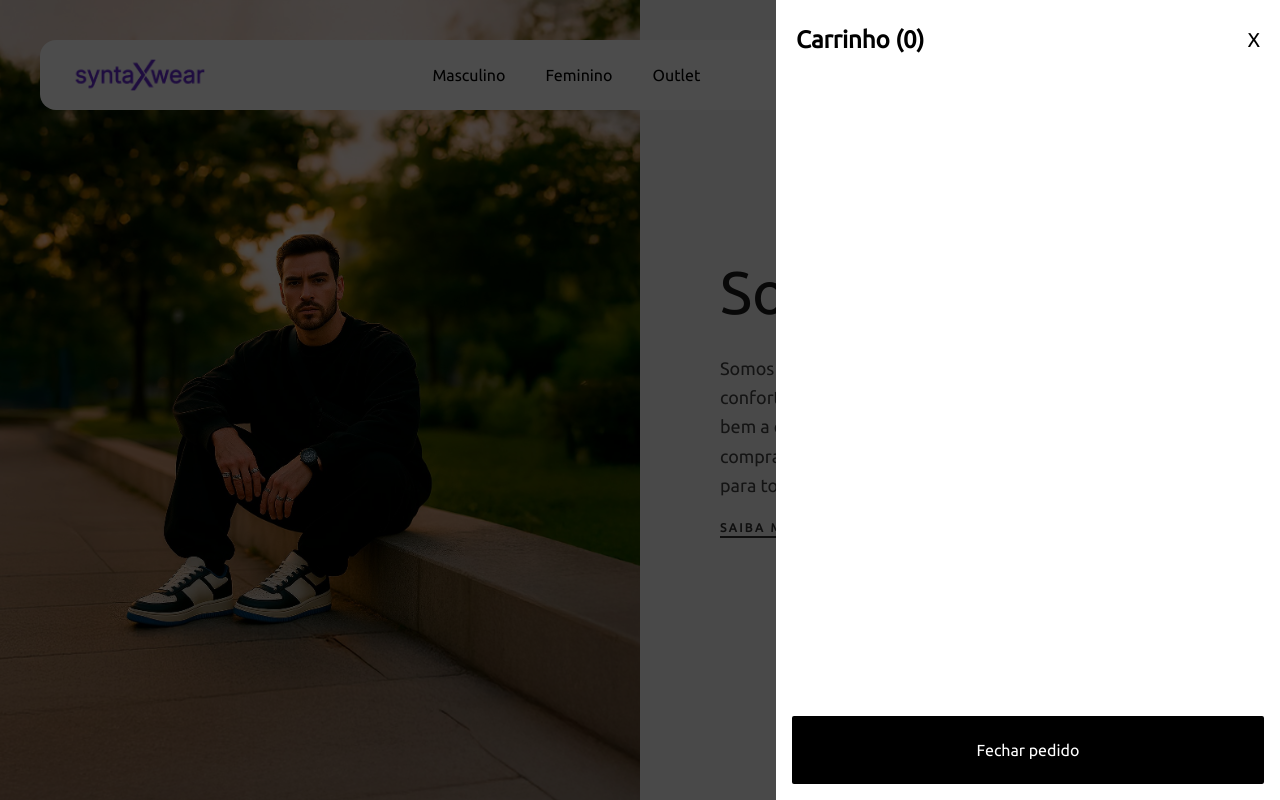
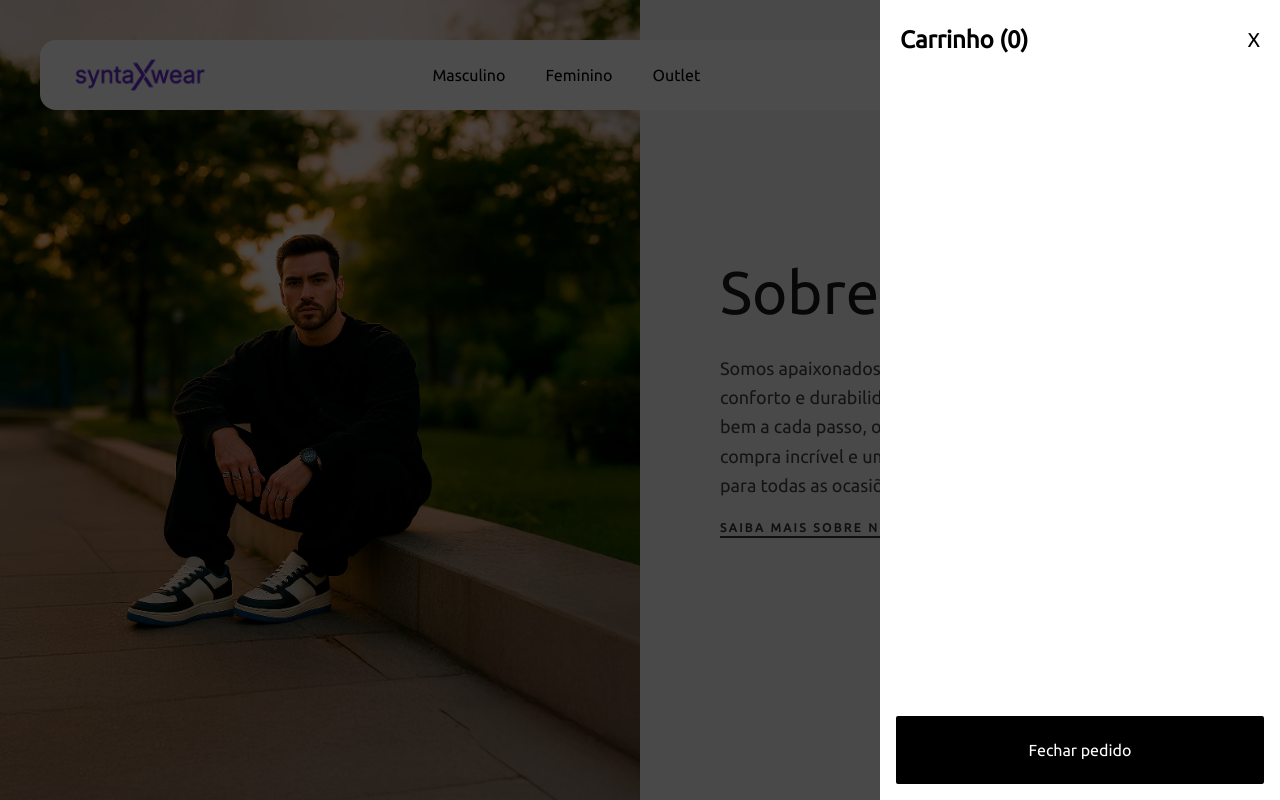
Before and after one commit to KhaledSilva/syntax-wear-app, a React (Vite) app: page /about in a window 1280 px wide. Both pictures are taken after a click on the button 1199 px from the left and 72 px from the top of the page. Shown: the top 800 px of the page. Built offline with nearby package versions, Linux system fonts and the light colour scheme.

Commit message:
feat: criados os componentes da drawer e do botão de carrinho

```diff
--- /dev/null
+++ b/src/components/CartButton/index.tsx
@@ -0,0 +1,22 @@
+import IconCart from "@/assets/images/icon-cart.png";
+import { useContext } from "react";
+import { CartContext } from "../../contexts/CartContext";
+
+interface CartButtonProps {
+  onClick?: () => void;
+}
+
+export const CartButton = ({ onClick }: CartButtonProps) => {
+  const { cart } = useContext(CartContext);
+
+  return (
+    <button className="relative cursor-pointer flex items-center" onClick={onClick}>
+      <img src={IconCart} alt="Ícone carrinho de compras" />
+      {cart.length > 0 && (
+        <span className="absolute -top-2 -right-2 bg-error text-white rounded-full w-5 h-5 flex items-center justify-center text-xs">
+          {cart.length}
+        </span>
+      )}
+    </button>
+  );
+};
--- /dev/null
+++ b/src/components/CartDrawer/index.tsx
@@ -0,0 +1,85 @@
+import { useContext } from "react";
+import { CartContext } from "../../contexts/CartContext";
+import { formatCurrency } from "../../utils/format-currency";
+
+interface CartDrawerProps {
+  isOpen: boolean;
+  onClose: () => void;
+}
+
+export const CartDrawer = ({ isOpen, onClose }: CartDrawerProps) => {
+  const { cart, removeFromCart, incrementInCart, decrementInCart } =
+    useContext(CartContext);
+
+  return (
+    <>
+      <div className={`${isOpen ?"bg-black/70 visible" : "bg-transparent invisible"} text-black fixed inset-0 z-50 transition-all duration-600 ease-in-out`} onClick={onClose}>
+        <div
+          className={`${isOpen ? "translate-x-0" : "translate-x-full"} absolute top-0 right-0 bottom-0 bg-white pt-6 transition-all duration-600 ease-in-out w-75 md:w-100`}
+          onClick={(e) => e.stopPropagation()}
+        >
+          <header className="flex items-center justify-between px-5">
+            <p className="text-2xl font-bold">Carrinho ({cart.length})</p>
+            <button className="text-xl cursor-pointer" onClick={onClose}>
+              X
+            </button>
+          </header>
+
+          <ul className="p-4 overflow-y-auto scrollbar-hide h-[calc(100%_-_140px)] flex flex-col gap-3">
+            {cart.map((product) => (
+              <li key={product.id} className="flex flex-col gap-1 px-6">
+                <button
+                  className="self-end text-xs cursor-pointer"
+                  onClick={() => removeFromCart(product.id)}
+                >
+                  X
+                </button>
+
+                <div className="flex gap-4">
+                  <img
+                    src={product.image}
+                    alt={product.name}
+                    className="w-16 h-16"
+                  />
+
+                  <div className="flex flex-col items-start">
+                    <p className="mb-1 text-sm">{product.name}</p>
+                    <p className="mb-1 text-sm">
+                      Quantidade: {product.quantity}
+                    </p>
+
+                    <p className="mb-3.5">
+                      <span>{formatCurrency(product.price)}</span> à vista
+                    </p>
+
+                    <div className="border flex gap-6 py-1 px-3">
+                      <button
+                        className="cursor-pointer"
+                        onClick={() => decrementInCart(product)}
+                      >
+                        -
+                      </button>
+                      <p>{product.quantity}</p>
+                      <button
+                        className="cursor-pointer"
+                        onClick={() => incrementInCart(product)}
+                      >
+                        +
+                      </button>
+                    </div>
+                  </div>
+                </div>
+              </li>
+            ))}
+          </ul>
+
+          <footer className="absolute bottom-0 w-full h-[100px] p-4">
+            <button className="w-full h-full bg-black text-white rounded-xs cursor-pointer hover:bg-gray-800">
+              Fechar pedido
+            </button>
+          </footer>
+        </div>
+      </div>
+    </>
+  );
+};
--- a/src/components/Header/index.tsx
+++ b/src/components/Header/index.tsx
@@ -1,8 +1,10 @@
 import Logo from "@/assets/images/logo.png";
 import IconUser from "@/assets/images/icon-user.png";
 import { Link } from "@tanstack/react-router";
-import { ShoppingCart } from "../ShoppingCart";
 import { MenuMobile } from "../MenuMobile";
+import { CartButton } from "../CartButton";
+import { CartDrawer } from "../CartDrawer";
+import { useState } from "react";
 
 export interface NavLink {
   name: string;
@@ -16,6 +18,9 @@
 ];
 
 export const Header = () => {
+
+  const [cartIsOpen, setCartIsOpen] = useState<boolean>(false)
+
   return (
     <div className="relative">
       <header className="fixed top-5 left-0 right-0 z-10 mx-10">
@@ -51,12 +56,14 @@
                 </Link>
               </li>
               <li>
-                <ShoppingCart />
+                <CartButton onClick={() => setCartIsOpen(true)} />
               </li>
             </ul>
           </nav>
         </div>
       </header>
+
+      <CartDrawer isOpen={cartIsOpen} onClose={() => setCartIsOpen(false)} />
     </div>
   );
 };
--- a/src/components/MenuMobile/index.tsx
+++ b/src/components/MenuMobile/index.tsx
@@ -18,7 +18,7 @@
                 <img src={IconMenu} alt="Ícone menu" />
             </button>
 
-            <div className={`${menuIsOpen ? "bg-black/70 visible" : "bg-transparent invisible"} fixed top-0 bottom-0 left-0 right-0 z-30`} onClick={() => setMenuIsOpen(!menuIsOpen)}>
+            <div className={`${menuIsOpen ? "bg-black/70 visible" : "bg-transparent invisible"} fixed top-0 bottom-0 left-0 right-0 z-30 transition-all duration-600 ease-in-out`} onClick={() => setMenuIsOpen(!menuIsOpen)}>
 
                 <div className={`${menuIsOpen ? "translate-x-0" : "-translate-x-full"} absolute top-0 bottom-0 bg-white pt-6 transition-all duration-500 ease-in-out w-full`} onClick={(e) => e.stopPropagation()}>
 
--- a/src/components/ShoppingCart/index.tsx
+++ /dev/null
@@ -1,70 +0,0 @@
-import IconCart from "@/assets/images/icon-cart.png"
-import { useContext, useState } from "react"
-import { formatCurrency } from "../../utils/format-currency"
-import { CartContext } from "../../contexts/CartContext"
-
-export const ShoppingCart = () => {
-    const [cartIsOpen, setCartIsOpen] = useState<boolean>(false)
-    const { cart, removeFromCart, incrementInCart, decrementInCart } = useContext(CartContext)
-
-    return (
-        <>
-            <button className="relative cursor-pointer" onClick={() => setCartIsOpen(!cartIsOpen)}>
-                <img src={IconCart} alt="Ícone carrinho de compras" />
-                {cart.length > 0 && (
-                    <span className="absolute -top-2 -right-3 bg-error text-white rounded-full w-5 h-5 flex items-center justify-center text-xs">
-                        {cart.length}
-                    </span>
-                )}
-            </button>
-
-            <div className={`${cartIsOpen ? "bg-black/70 visible" : "bg-transparent invisible"} fixed top-0 bottom-0 left-0 right-0`} onClick={() => setCartIsOpen(!cartIsOpen)}>
-
-                <div className={`${cartIsOpen ? "translate-x-0" : "translate-x-full"} absolute top-0 right-0 bottom-0 bg-white pt-6 transition-all duration-500 ease-in-out w-75 md:w-126`} onClick={(e) => e.stopPropagation()}>
-
-                    <header className="flex items-center justify-between px-5">
-                        <p className="text-2xl font-bold">Carrinho ({cart.length})</p>
-                        <button className="text-xl cursor-pointer" onClick={() => setCartIsOpen(!cartIsOpen)}>X</button>
-                    </header>
-
-                    <ul className="p-4 overflow-y-auto scrollbar-hide h-[calc(100%_-_140px)] flex flex-col gap-3">
-                        {cart.map(product => (
-                            <li key={product.id} className="flex flex-col gap-1 px-6">
-                                <button className="self-end text-xs cursor-pointer" onClick={() => removeFromCart(product.id)}>X</button>
-
-                                <div className="flex gap-4">
-                                    <img src={product.image} alt={product.name} className="w-16 h-16" />
-
-                                    <div className="flex flex-col items-start">
-                                        <p className="mb-1 text-sm">{product.name}</p>
-                                        <p className="mb-1 text-sm">Quantidade: {product.quantity}</p>
-
-                                        <p className="mb-3.5">
-                                            <span>{formatCurrency(product.price)}</span> {" "} à vista
-                                        </p>
-
-                                        <div className="border flex gap-6 py-1 px-3">
-                                            <button
-                                                className="cursor-pointer"
-                                                onClick={() => decrementInCart(product)}>-
-                                            </button>
-                                            <p>{product.quantity}</p>
-                                            <button
-                                                className="cursor-pointer"
-                                                onClick={() => incrementInCart(product)}>+
-                                            </button>
-                                        </div>
-                                    </div>
-                                </div>
-                            </li>
-                        ))}
-                    </ul>
-
-                    <footer className="absolute bottom-0 w-full h-[100px] p-4">
-                        <button className="w-full h-full bg-black text-white rounded-xs cursor-pointer hover:bg-gray-800">Fechar pedido</button>
-                    </footer>
-                </div>
-            </div>
-        </>
-    )
-}
```
